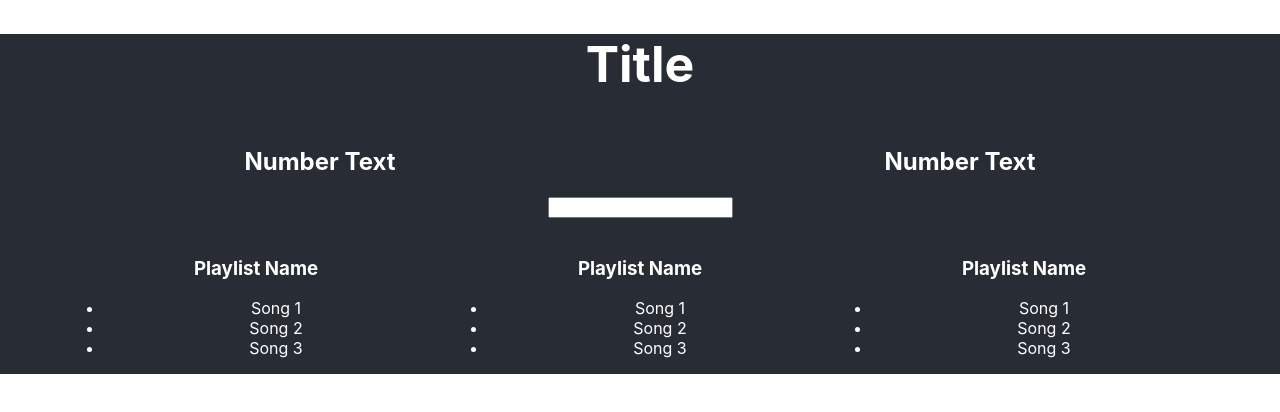
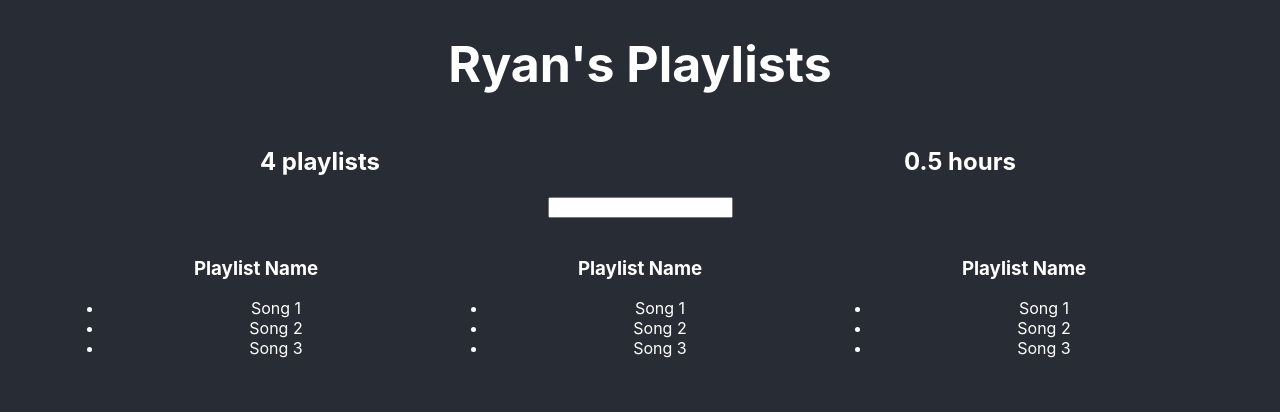
Before and after one commit to rxv3774/Spotify-API-Tweak, a React (Create React App) app: page / in a window 1280 px wide. Shown: the top 412 px of the page. Built offline with nearby package versions, Linux system fonts and the light colour scheme.

Commit message:
Created temporary fake server data and created Playlist and TotalDuration counters to keep track of the server data

```diff
--- a/src/App.css
+++ b/src/App.css
@@ -1,6 +1,9 @@
+html, body {
+  background-color: #282c34;
+}
+
 .App {
   text-align: center;
-  background-color: #282c34;
 }
 
 .App-logo {
--- a/src/App.js
+++ b/src/App.js
@@ -2,30 +2,107 @@ import React, { Component } from 'react';
 import './App.css';
 
 let setStyle = {color: '#fff'};
+let fakeServerData = {
+  user: {
+    name: 'Ryan',
+    playlists: [
+      {
+        name: 'My go-to playlist',
+        songs: [
+          {name: 'Photograph', duration: 150000},
+          {name: 'Come Through and Chill', duration: 150000},
+          {name: 'KOD', duration: 150000}
+        ]
+      },
+      {
+        name: 'Jam Out',
+        songs: [
+        {name: 'Photograph', duration: 150000},
+        {name: 'Come Through and Chill', duration: 150000},
+        {name: 'KOD', duration: 150000}
+      ]
+      },
+      {
+        name: 'Vibes',
+        songs: [
+        {name: 'Photograph', duration: 150000},
+        {name: 'Come Through and Chill', duration: 150000},
+        {name: 'KOD', duration: 150000}
+      ]
+      },
+      {
+        name: 'Working-Out',
+        songs: [
+        {name: 'Photograph', duration: 150000},
+        {name: 'Come Through and Chill', duration: 150000},
+        {name: 'KOD', duration: 150000}
+      ]
+      }
+    ]
+  }
+};
+
+
 class App extends Component {
+  constructor() {
+    super();
+    this.state = {serverData: {}}
+  }
+  componentDidMount() {
+    setTimeout(() => {
+    this.setState({serverData: fakeServerData});
+    },
+    1000);
+
+  }
   render() {
     let name = 'Ryan'
     let headerStyle = {...setStyle, 'fontsize': '40px'}
     return (
       <div className="App">
-        <h1 style={{...setStyle, 'font-size': '50px'}}>Title</h1>
-        <Aggregate/>
-        <Aggregate/>
-        <Filter/>
-        <Playlist/>
-        <Playlist/>
-        <Playlist/>
+
+        {this.state.serverData.user ?
+        <div>
+          <h1 style={{...setStyle, 'font-size': '50px'}}>
+          {this.state.serverData.user.name}'s Playlists
+
+          </h1>
+            <NumberOfPlaylists playlists={this.state.serverData.user.playlists}/>
+            <NumberOfHours playlists={this.state.serverData.user.playlists}/>
+
+          <Filter/>
+          <Playlist/>
+          <Playlist/>
+          <Playlist/>
+        </div> : <h1 style={setStyle}>Loading...</h1>
+        }
       </div>
     );
   }
 }
 
-class Aggregate extends Component {
+class NumberOfPlaylists extends Component {
   render() {
     return (
       <div style={{width: "50%", display: 'inline-block'}}>
-        <h2 style = {setStyle}> Number Text</h2>
+        <h2 style = {setStyle}> {this.props.playlists && this.props.playlists.length} playlists</h2>
       </div>
+    )
+  }
+}
+
+class NumberOfHours extends Component {
+  render() {
+    let allSongs = this.props.playlists.reduce((songs, individPlaylist) => {
+      return songs.concat(individPlaylist.songs)
+    }, [])
+    let totalDuration = allSongs.reduce((sum, individSong) => {
+      return sum + individSong.duration
+    }, 0)
+    return (
+      <div style={{width: "50%", display: 'inline-block'}}>
+        <h2 style = {setStyle}> {totalDuration/1000/60/60} hours </h2>
+      </div> //Math.floor if you want to remove decimals
     )
   }
 }
```
